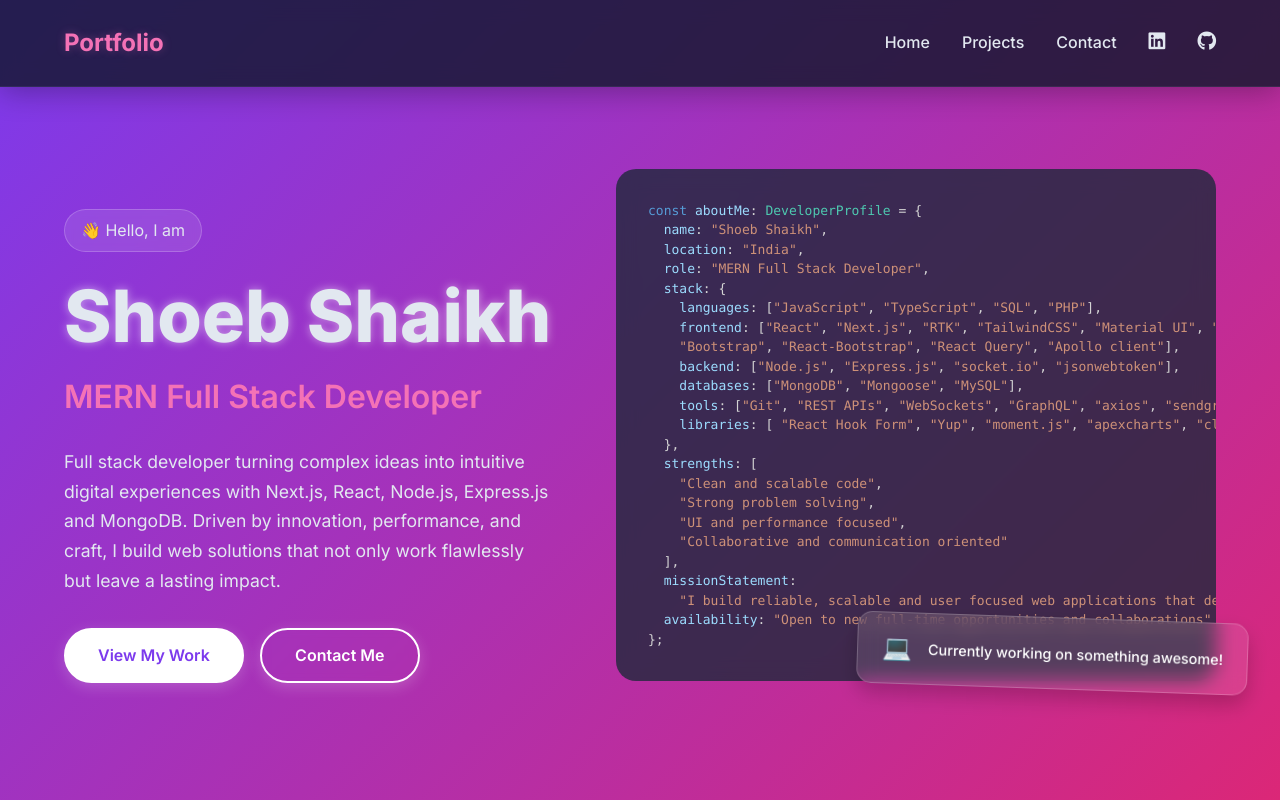
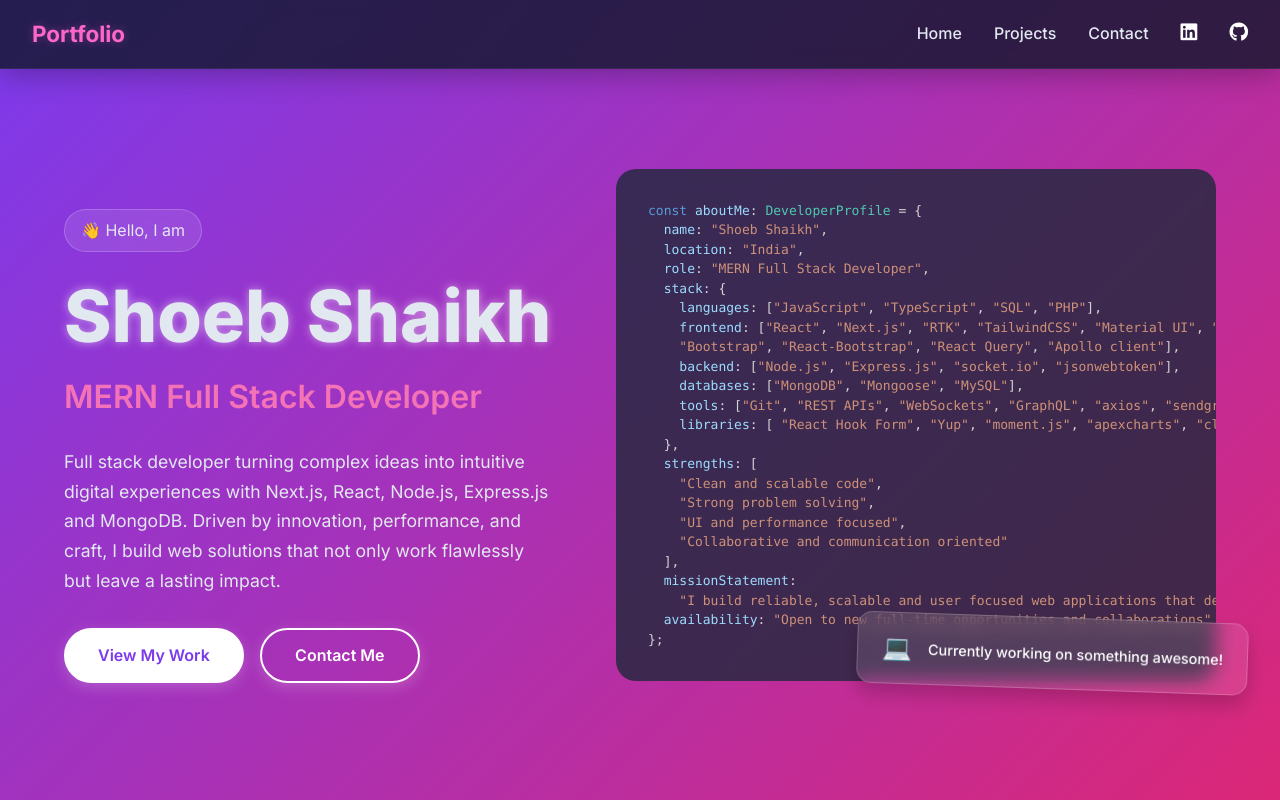
Before and after one commit to shoebshaikh555/react-animated-portfolio, a React (Vite) app: page / in a window 1280 px wide. Shown: the top 800 px of the page. Built offline with nearby package versions, Linux system fonts and the light colour scheme.

Commit message:
Update App.css

```diff
--- a/src/App.css
+++ b/src/App.css
@@ -37,22 +37,6 @@ body {
 .app.loaded {
   opacity: 1;
   transform: translateY(0);
-}
-
-.navbar {
-  position: fixed;
-  top: 0;
-  left: 0;
-  right: 0;
-  display: flex;
-  justify-content: space-between;
-  align-items: center;
-  padding: 1.5rem 5%;
-  background: var(--nav-bg);
-  backdrop-filter: blur(10px);
-  z-index: 1000;
-  box-shadow: 0 4px 30px rgba(0, 0, 0, 0.3);
-  border-bottom: 1px solid var(--card-border);
 }
 
 .logo {
@@ -602,3 +586,112 @@ body {
 .social-icon {
   font-size: 1.2rem;
 }
+
+/* Base navbar style */
+.navbar {
+  position: fixed;
+  top: 0;
+  left: 0;
+  display: flex;
+  justify-content: space-between;
+  align-items: center;
+  padding: 1rem 2rem;
+  background: var(--nav-bg);
+  backdrop-filter: blur(10px);
+  z-index: 200;
+  box-shadow: 0 4px 30px rgba(0, 0, 0, 0.3);
+  border-bottom: 1px solid var(--card-border);
+  width: 100%;
+}
+
+.logo {
+  font-size: 1.4rem;
+  font-weight: bold;
+  color: #ff66cc;
+  cursor: pointer;
+}
+
+/* Desktop Menu */
+.desktop-menu {
+  display: flex;
+  gap: 2rem;
+  list-style: none;
+}
+
+.desktop-menu li a {
+  color: white;
+  font-size: 1rem;
+  text-decoration: none;
+}
+
+.desktop-menu li a:hover {
+  color: #ff66cc;
+}
+
+/* Icons */
+.fab {
+  font-size: 1.2rem;
+  color: #fff;
+}
+
+.fab:hover {
+  color: #ff66cc;
+}
+
+/* Hamburger Menu (hidden by default on desktop) */
+.hamburger-menu {
+  display: none;
+  cursor: pointer;
+  font-size: 1.4rem;
+  color: white;
+}
+
+/* Mobile Sidebar */
+.mobile-sidebar {
+  position: absolute;
+  top: 100%;
+  right: 0;
+  width: auto;
+  min-width: 180px;
+  background: var(--section-bg);
+  padding: 1.5rem 1rem;
+  border-radius: 0 0 10px 10px;
+  list-style: none;
+  display: flex;
+  flex-direction: column;
+  gap: 1.2rem;
+  box-shadow: 0px 4px 25px rgba(0, 0, 0, 0.3);
+}
+
+.mobile-sidebar li a {
+  text-decoration: none;
+  color: white;
+  font-size: 1.1rem;
+}
+
+.mobile-sidebar li a:hover {
+  color: #ff66cc;
+}
+
+.mobile-sidebar-social-links {
+  display: flex;
+  column-gap: 1rem;
+}
+
+/* Hide Mobile Sidebar on Desktop View */
+@media (min-width: 769px) {
+  .mobile-sidebar {
+    display: none !important;
+  }
+}
+
+/* Responsive Behavior */
+@media (max-width: 768px) {
+  .desktop-menu {
+    display: none;
+  }
+
+  .hamburger-menu {
+    display: block;
+  }
+}
```
